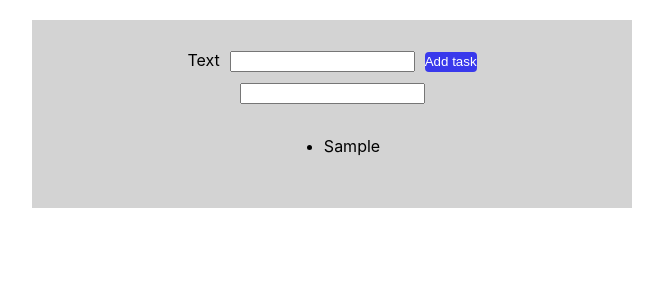
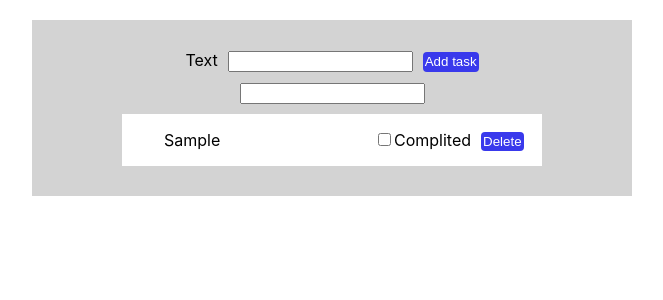
Before and after one commit to RZFalcore/PracticeReact, a React (Create React App) app: page / in a window 1280 px wide. Both pictures are taken after typing "Sample" into the empty fields and a click on the button "Add task". Shown: the top 300 px of the page, without its empty margins (308-971 px from the left). Built offline with nearby package versions, Linux system fonts and the light colour scheme.

Commit message:
more styles, logic in TaskItem worked

```diff
--- a/src/Components/TaskEditor/TaskEditor.module.css
+++ b/src/Components/TaskEditor/TaskEditor.module.css
@@ -16,6 +16,6 @@
     color: white;
     border-radius: 4px;
     margin: 0;
-    padding: 0px;
+    padding: 2px;
     height: 20px;
 }
--- a/src/Components/TaskItem/TaskItem.js
+++ b/src/Components/TaskItem/TaskItem.js
@@ -1,8 +1,21 @@
 import React from "react";
+import styles from "./TaskItem.module.css";
 
-const TaskItem = ({ id, text }) => (
-  <li key={id}>
-    <p>{text}</p>
+const TaskItem = ({ id, text, complited, onUpdate, onRemove }) => (
+  <li key={id} className={complited ? styles.listItemChecked : styles.listItem}>
+    <p className={styles.listItemText}>{text}</p>
+    <label className={styles.listItemLabel}>
+      <input
+        type="checkbox"
+        name="complited"
+        checked={complited}
+        onClick={onUpdate}
+      />
+      Complited
+      <button className={styles.listItemButton} onClick={onRemove}>
+        Delete
+      </button>
+    </label>
   </li>
 );
 
--- /dev/null
+++ b/src/Components/TaskItem/TaskItem.module.css
@@ -0,0 +1,30 @@
+.listItem {
+    list-style: none;
+    width: 100%;
+    display: flex;
+    justify-content: flex-end;
+    align-items: center;
+}
+
+.listItemChecked {
+    composes: listItem;
+    background-color: green;
+    color: white;
+}
+
+.listItemButton {
+    background-color: rgb(57, 57, 236);
+    color: white;
+    border: 0px;
+    padding: 2px;
+    border-radius: 4px;
+    margin: 0 10px;
+}
+
+.listItemText {
+    width: 50%;
+}
+
+.listItemLabel {
+    width: 40%;
+}
--- a/src/Components/TaskList/TaskList.js
+++ b/src/Components/TaskList/TaskList.js
@@ -2,9 +2,10 @@ import React from "react";
 import { connect } from "react-redux";
 import tasksActions from "../../redux/tasks/tasksActions";
 import TaskListItem from "../TaskItem/TaskItem";
+import styles from "./TaskList.module.css";
 
 const TaskList = ({ tasks, onRemoveTask, onUpdateTask }) => (
-  <ul className="TaskList">
+  <ul className={styles.taskList}>
     {tasks.map(({ id, text, complited }) => (
       <TaskListItem
         key={id}
--- /dev/null
+++ b/src/Components/TaskList/TaskList.module.css
@@ -0,0 +1,6 @@
+.taskList {
+    width: 70%;
+    margin: 10px auto;
+    padding: 0px;
+    background-color: white;
+}
```
